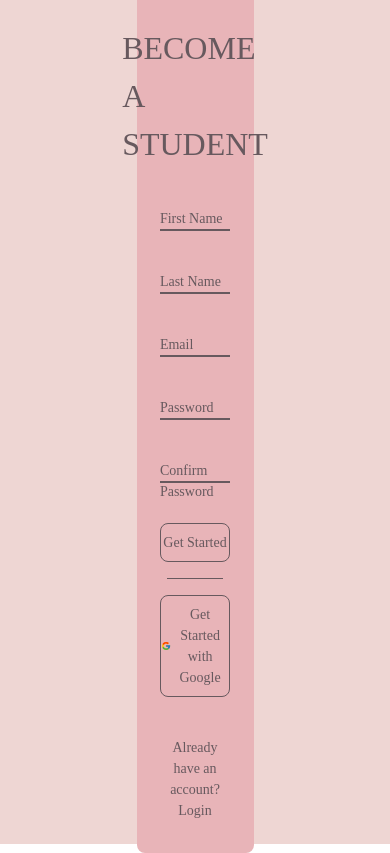
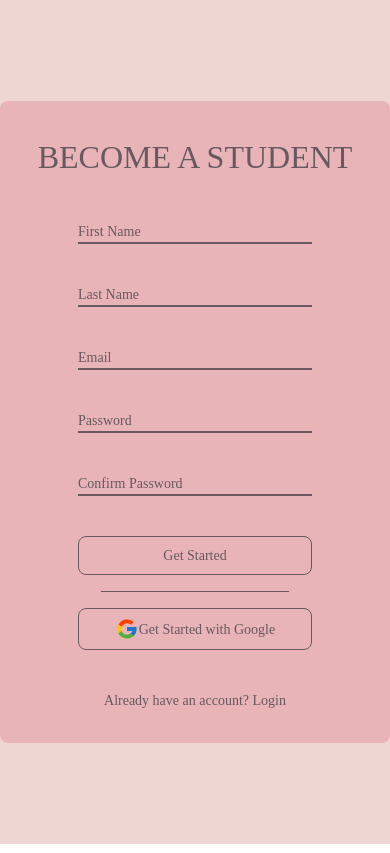
Before and after one commit to o-david/mrdavidstudents, a React (Vite) app in the folder client/: page /register in a window 390 px wide. Built offline with nearby package versions, Linux system fonts and the light colour scheme; a web font is replaced by a local one.

Commit message:
added responsiveness

```diff
--- a/client/src/pages/Login.jsx
+++ b/client/src/pages/Login.jsx
@@ -5,8 +5,8 @@ import { Link } from "react-router-dom";
 const Login = () => {
   const [email, setEmail] = useState("");
   return (
-    <div className="flex justify-center items-center h-screen text-[0.875rem] bg-sec w-full">
-      <div className="w-[30%] flex text-sec3 flex-col items-center gap-10 bg-pry py-8 rounded-lg">
+    <div className="flex justify-center items-center min-h-screen text-[0.875rem] bg-sec w-full">
+      <div className="sm:w-[30%] w-full flex text-sec3 flex-col items-center gap-10 bg-pry py-8 rounded-lg">
         <h3 className="text-[2rem]">LOGIN</h3>
         <form className="w-3/5 flex flex-col gap-10 ">
           <Input />
--- a/client/src/pages/SignUp.jsx
+++ b/client/src/pages/SignUp.jsx
@@ -5,8 +5,8 @@ import Input from '../components/Input';
 const SignUp = () => {
     const [email, setEmail] = useState("");
     return (
-      <div className="flex justify-center items-center h-screen text-[0.875rem] bg-sec w-full">
-        <div className="w-[30%] flex text-sec3 flex-col items-center gap-10 bg-pry py-8 rounded-lg">
+      <div className="flex justify-center items-center min-h-screen text-[0.875rem] bg-sec w-full">
+        <div className="sm:w-[30%] w-full flex text-sec3 flex-col items-center gap-10 bg-pry py-8 rounded-lg">
           <h3 className="text-[2rem]">BECOME A STUDENT</h3>
           <form className="w-3/5 flex flex-col gap-10 ">
             <Input placeholder="First Name" />
```
